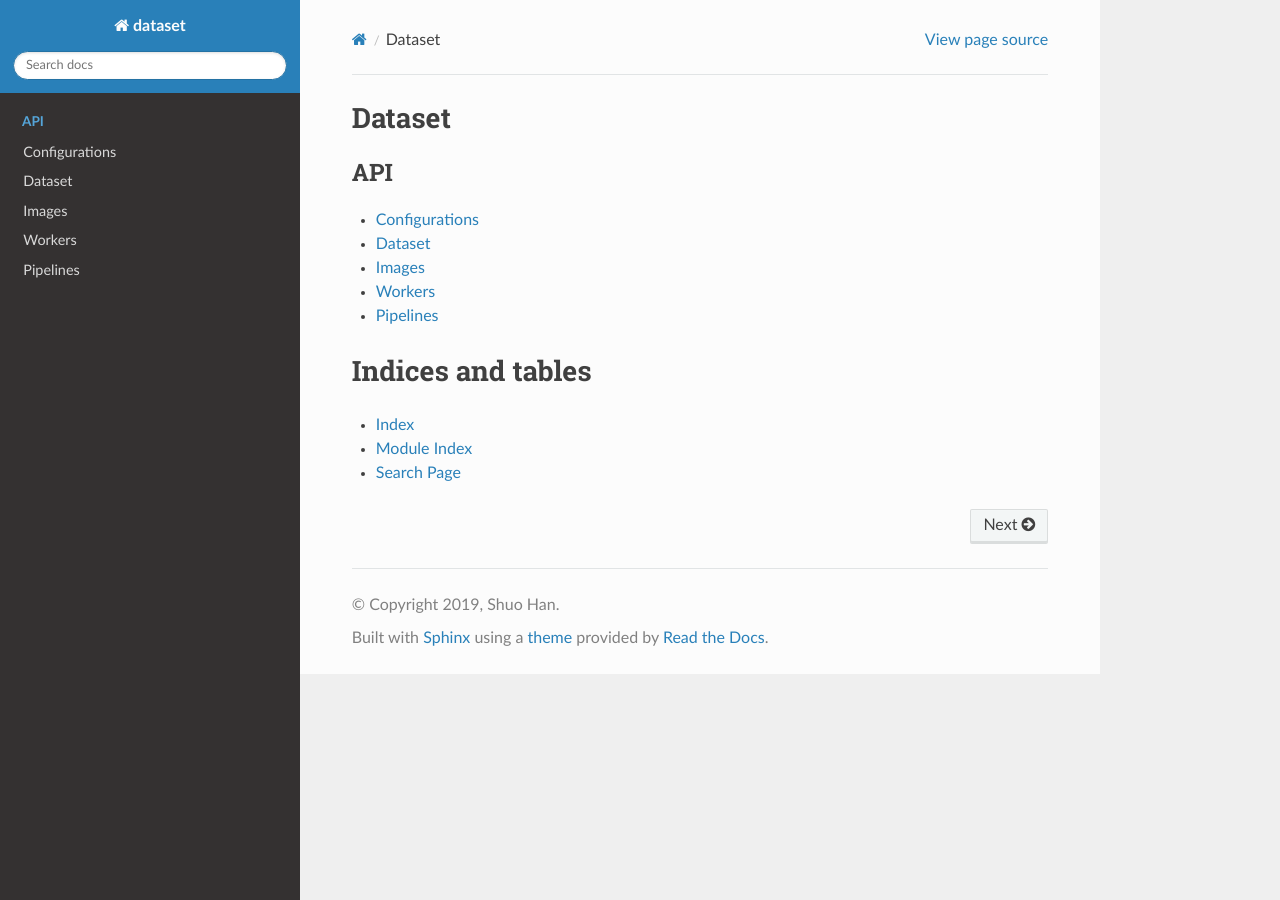
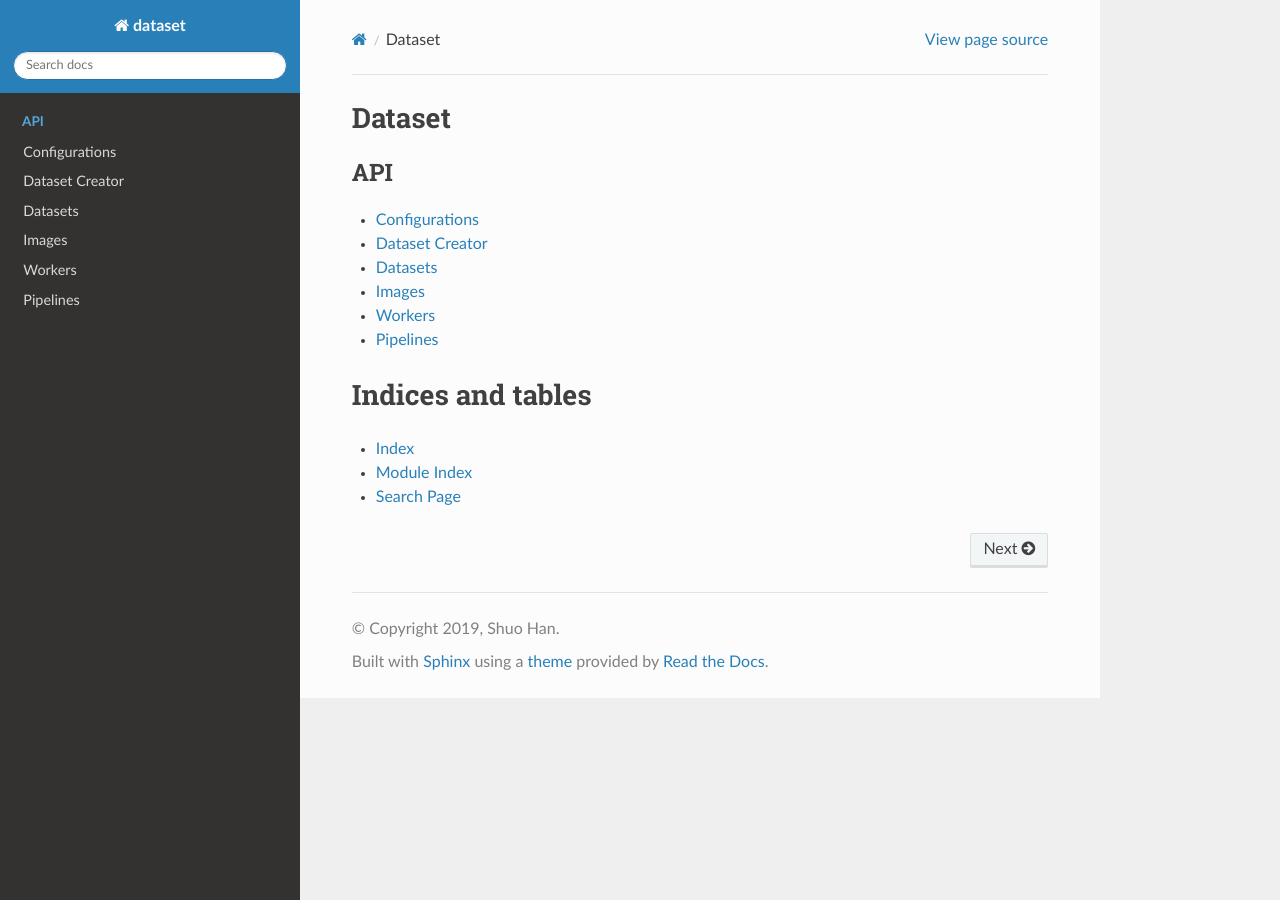
Before and after one commit to shuohan/dataset, a Sphinx documentation site: the page built from docs/source/index.rst, in a window 1280 px wide. Built offline with Sphinx 7.4.7 and the Read the Docs theme 2.0.0, drawn with Linux system fonts in a browser that asks for light colours.

Commit message:
Update __init__.py

```diff
--- a/dataset/__init__.py
+++ b/dataset/__init__.py
@@ -1,8 +1,4 @@
 # -*- coding: utf-8 -*-
 
-from enum import Enum, auto
-
 from .config import Config
-# from .datasets import Dataset, WrapperDataset
-from .images import ImageLoader, ImageCollection
-from .pipelines import RandomPipeline
+from .datasets import DatasetCreator
--- a/docs/source/api.rst
+++ b/docs/source/api.rst
@@ -1,12 +1,21 @@
+.. automodule:: dataset
+
 Configurations
 --------------
-.. automodule:: dataset.config
+.. autoclass:: Config
    :inherited-members:
    :members:
 
-Dataset
--------
+Dataset Creator
+---------------
+.. autoclass:: DatasetCreator
+   :members:
+
+Datasets
+--------
 .. automodule:: dataset.datasets
+
+.. autoclass:: Dataset
    :members:
 
 Images
```
